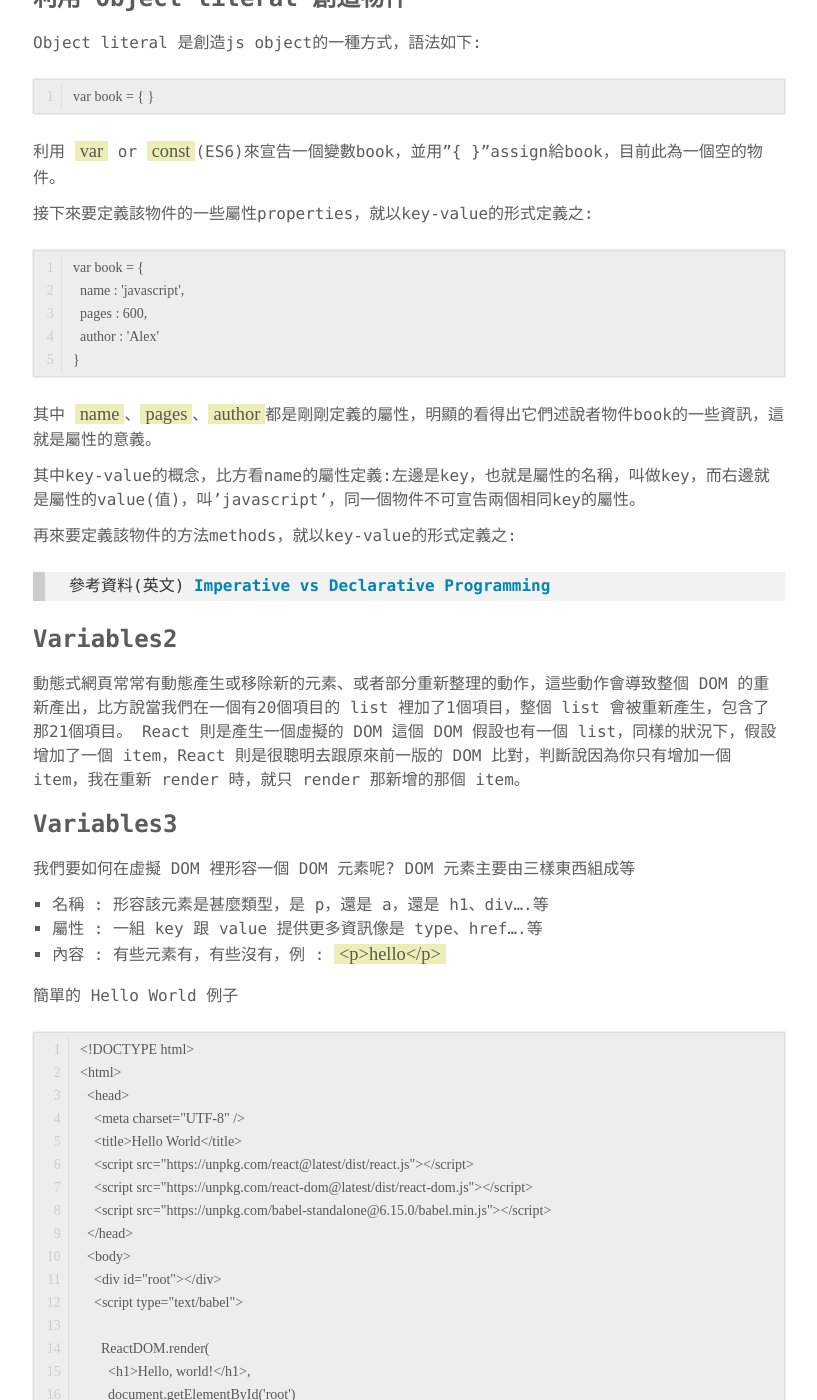
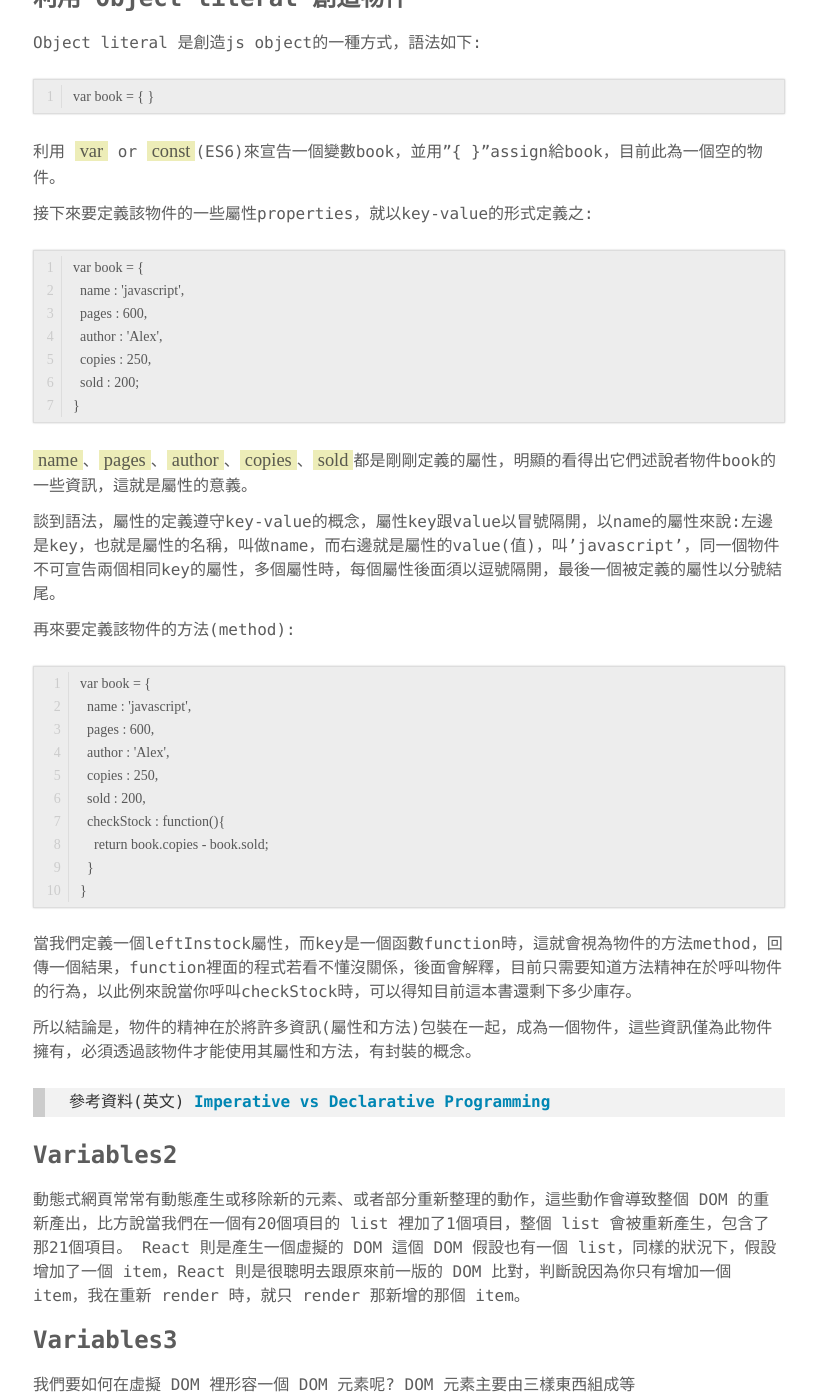
Before and after one commit to securenai/securenai.github.io, a Jekyll site: the page built from javascript/javascript_objects.md, in a window 1280 px wide and 1400 px high, scrolled down 539 px. Shown: the whole window, without its empty margins (231-1048 px from the left). Built offline with Jekyll 4.4.1, drawn with Linux system fonts in a browser that asks for light colours; our own code applies the rules of GitHub Pages for plain Markdown files; some of the changed text lies outside the part shown.

Commit message:
Update javascript_objects.md

````diff
--- a/javascript/javascript_objects.md
+++ b/javascript/javascript_objects.md
@@ -37,19 +36,35 @@ var book = { }
 利用 `var` or `const`(ES6)來宣告一個變數book，並用"{ }"assign給book，目前此為一個空的物件。
 
 接下來要定義該物件的一些屬性properties，就以key-value的形式定義之:
-
 ```
 var book = {
   name : 'javascript',
   pages : 600,
-  author : 'Alex'
+  author : 'Alex',
+  copies : 250,
+  sold : 200;
 }
 ```
-其中 `name`、`pages`、`author`都是剛剛定義的屬性，明顯的看得出它們述說者物件book的一些資訊，這就是屬性的意義。
+`name`、`pages`、`author`、`copies`、`sold`都是剛剛定義的屬性，明顯的看得出它們述說者物件book的一些資訊，這就是屬性的意義。
 
-其中key-value的概念，比方看name的屬性定義:左邊是key，也就是屬性的名稱，叫做key，而右邊就是屬性的value(值)，叫'javascript'，同一個物件不可宣告兩個相同key的屬性。
+談到語法，屬性的定義遵守key-value的概念，屬性key跟value以冒號隔開，以name的屬性來說:左邊是key，也就是屬性的名稱，叫做name，而右邊就是屬性的value(值)，叫'javascript'，同一個物件不可宣告兩個相同key的屬性，多個屬性時，每個屬性後面須以逗號隔開，最後一個被定義的屬性以分號結尾。
 
-再來要定義該物件的方法methods，就以key-value的形式定義之:
+再來要定義該物件的方法(method):
+```
+var book = {
+  name : 'javascript',
+  pages : 600,
+  author : 'Alex',
+  copies : 250,
+  sold : 200,
+  checkStock : function(){
+    return book.copies - book.sold;
+  }
+}
+```
+當我們定義一個leftInstock屬性，而key是一個函數function時，這就會視為物件的方法method，回傳一個結果，function裡面的程式若看不懂沒關係，後面會解釋，目前只需要知道方法精神在於呼叫物件的行為，以此例來說當你呼叫checkStock時，可以得知目前這本書還剩下多少庫存。
+
+所以結論是，物件的精神在於將許多資訊(屬性和方法)包裝在一起，成為一個物件，這些資訊僅為此物件擁有，必須透過該物件才能使用其屬性和方法，有封裝的概念。
 
 
 > 參考資料(英文) **<a href="https://tylermcginnis.com/imperative-vs-declarative-programming/" target="_blank"> Imperative vs Declarative Programming</a>**
````
Also changed, not shown: other parts of javascript/javascript_objects.md (+1 -2 lines).
